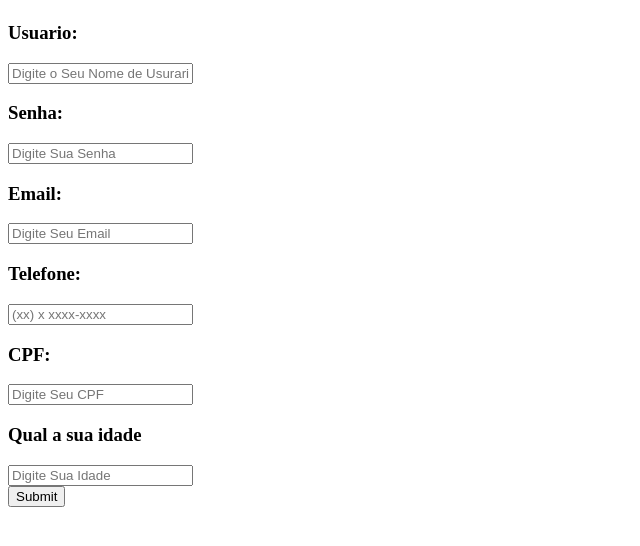
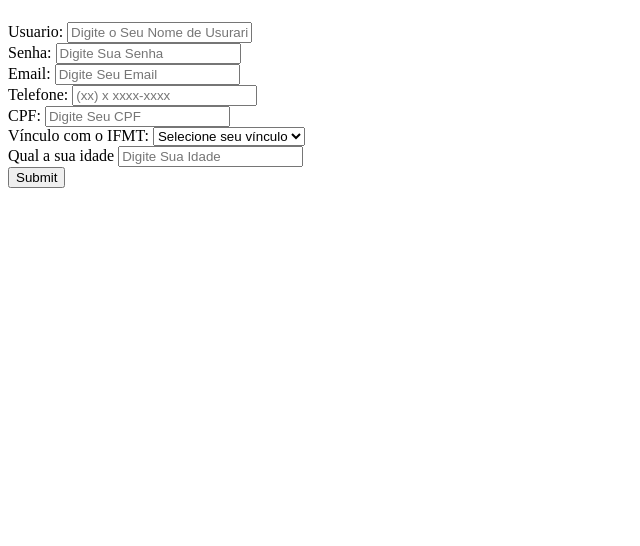
Before and after one commit to Phelipe007/GPC, a PHP site: page /cadastro.html in a window 1280 px wide. Shown: the part 58-604 px from the top of the page, without its empty margins (0-640 px from the left). Run offline with PHP 8.4, Linux system fonts and the light colour scheme.

Commit message:
Modificações

```diff
--- a/cadastro.html
+++ b/cadastro.html
@@ -15,26 +15,31 @@
         <section>
             <form action="cadastro.php" method="POST" >
 
-                <h3>Usuario:</h3>
-                <input type="text" name="usuario" id="usuario" placeholder="Digite o Seu Nome de Usurario"><br>
+                <label for="usuario">Usuario:</label>
+                <input type="text" name="usuario" id="usuario" placeholder="Digite o Seu Nome de Usurario" required><br>
 
-                <h3>Senha:</h3>
-                <input type="text" name="senha" id="senha" placeholder="Digite Sua Senha"><br>
+                <label for="senha">Senha:</label>
+                <input type="password" name="senha" id="senha" placeholder="Digite Sua Senha" required><br>
 
-                <h3>Email:</h3>
-                <input type="email" name="email" id="email" placeholder="Digite Seu Email"><br>
+                <label for="email">Email:</label>
+                <input type="email" name="email" id="email" placeholder="Digite Seu Email" required><br>
 
-                <h3>Telefone:</h3>
-                <input type="tel" name="telefone" id="telefone" placeholder="(xx) x xxxx-xxxx"><br>
+                <label for="telefone">Telefone:</label>
+                <input type="tel" name="telefone" id="telefone" placeholder="(xx) x xxxx-xxxx" required><br>
 
-                <h3>CPF:</h3>
-                <input type="text" name="CPF" id="CPF" placeholder="Digite Seu CPF"><br>
+                <label for="CPF">CPF:</label>
+                <input type="text" name="CPF" id="CPF" placeholder="Digite Seu CPF" required><br>
 
+                <label for="ifmt">Vínculo com o IFMT:</label>
+                <select name="ifmt" id="ifmt" required>
+                    <option value="">Selecione seu vínculo</option>
+                    <option value="servidor">Servidor</option>
+                    <option value="externo">Aluno</option>
+                    <option value="externo">Externo</option>
+                </select><br>
 
-
-
-                <h3>Qual a sua idade</h3>
-                <input type="number" name="idade" id="idade" placeholder="Digite Sua Idade"><br>
+                 <label for="idade">Qual a sua idade</label>
+                <input type="number" name="idade" id="idade" placeholder="Digite Sua Idade" required><br>
 
                 <input type="submit">
             </form>
```
Also changed, not shown: cadastro.php (+7 -2 lines).
